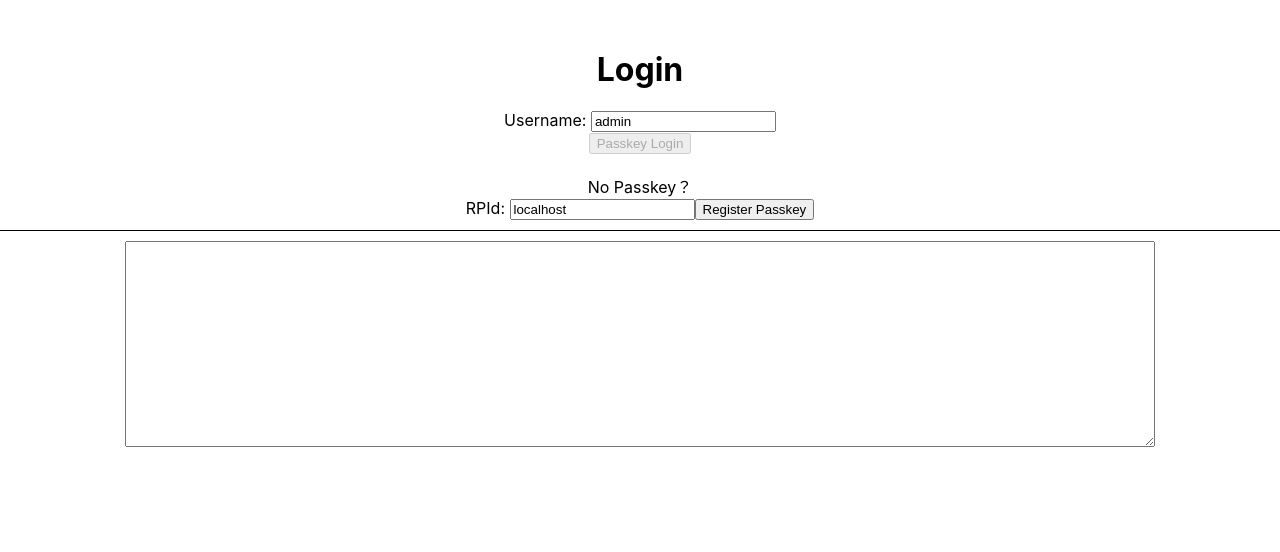
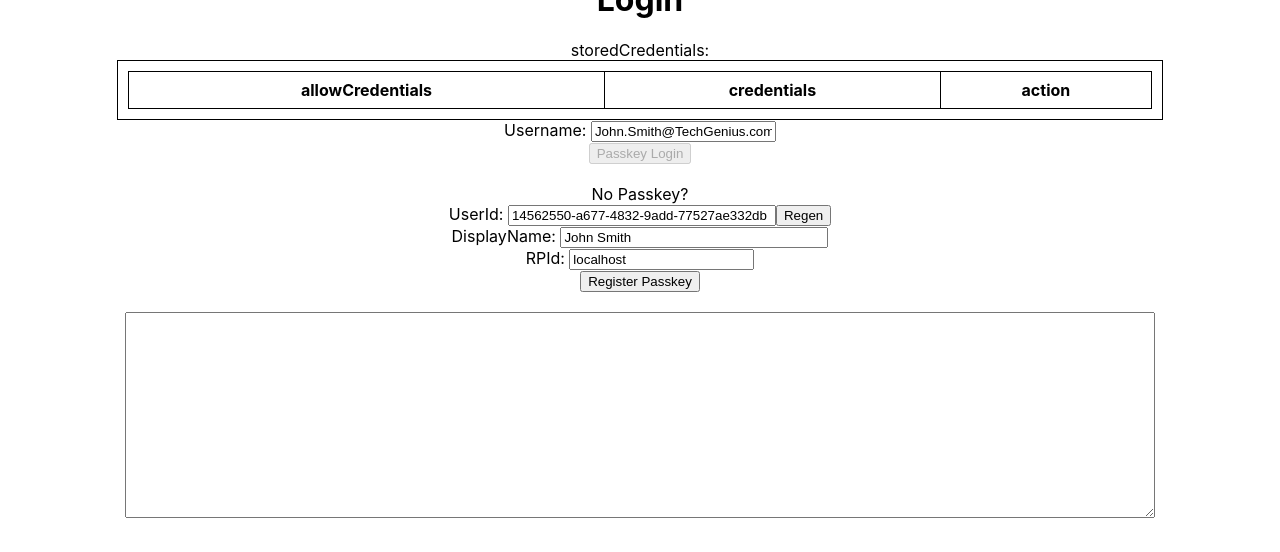
Before and after one commit to jianshaow/webauthn-demo, a React (Create React App) app: page / in a window 1280 px wide. Shown: the top 552 px of the page. Built offline with nearby package versions, Linux system fonts and the light colour scheme; the HTML template or start-up script is replaced by a standard one.

Commit message:
store credential to local storage

```diff
--- a/src/components/Home.css
+++ b/src/components/Home.css
@@ -18,6 +18,9 @@
 }
 
 .frame {
+  display: flex;
+  justify-content: center;
+  align-items: center;
   width: 80%;
   border: 1px solid #000;
   padding: 10px;
@@ -29,3 +32,14 @@
   gap: 10px;
   margin-top: 10px;
 }
+
+table {
+  border-collapse: collapse;
+  width: 100%;
+}
+
+table th,
+table td {
+  border: 1px solid black;
+  padding: 8px;
+}
--- a/src/components/Home.tsx
+++ b/src/components/Home.tsx
@@ -1,4 +1,4 @@
-import React, { Component, ChangeEvent, FormEvent } from 'react';
+import React, { Component, ChangeEvent, FormEvent, MouseEvent } from 'react';
 import './Home.css'
 import * as cbor from 'cbor-x'
 
@@ -7,24 +7,42 @@ interface HomeState {
   loggedIn: boolean;
   userId: string;
   username: string;
+  allowCredentials: PublicKeyCredentialDescriptor[];
+  storedCredentials: Credential[];
+  displayName: string;
   rpId: string;
-  credential: PublicKeyCredential | null;
   registerEnabled: boolean;
-  loginEnabled: boolean;
+}
+
+interface Credential {
+  id: string;
+  userId: string;
+  username: string;
+  displayName: string;
+  publicKey: string;
+  publicKeyAlgorithm: number;
 }
 
 class Home extends Component<{}, HomeState> {
   constructor(props: {}) {
     super(props);
+
+    const credentialsJson = localStorage.getItem('credentials');
+    var credentials = [];
+    if (credentialsJson) {
+      credentials = JSON.parse(credentialsJson);
+    }
+
     this.state = {
       log: '',
       loggedIn: false,
       userId: '14562550-a677-4832-9add-77527ae332db',
-      username: 'admin',
+      username: 'John.Smith@TechGenius.com',
+      allowCredentials: [],
+      storedCredentials: credentials,
       rpId: window.location.host,
-      credential: null,
+      displayName: 'John Smith',
       registerEnabled: false,
-      loginEnabled: false,
     };
   }
 
@@ -43,6 +61,10 @@ class Home extends Component<{}, HomeState> {
     return new TextDecoder('utf-8').decode(value);
   }
 
+  stringToBuffer(value: string): ArrayBuffer {
+    return new TextEncoder().encode(value);
+  }
+
   bufferToBase64URLString(buffer: ArrayBuffer): string {
     const bytes = new Uint8Array(buffer);
     let str = '';
@@ -54,6 +76,24 @@ class Home extends Component<{}, HomeState> {
     const base64String = btoa(str);
 
     return base64String.replace(/\+/g, '-').replace(/\//g, '_').replace(/=/g, '');
+  }
+
+  base64URLStringToBuffer(base64URLString: string): ArrayBuffer {
+    const base64 = base64URLString.replace(/-/g, '+').replace(/_/g, '/');
+
+    const padLength = (4 - (base64.length % 4)) % 4;
+    const padded = base64.padEnd(base64.length + padLength, '=');
+
+    const binary = atob(padded);
+
+    const buffer = new ArrayBuffer(binary.length);
+    const bytes = new Uint8Array(buffer);
+
+    for (let i = 0; i < binary.length; i++) {
+      bytes[i] = binary.charCodeAt(i);
+    }
+
+    return buffer;
   }
 
   concat(arrays: Uint8Array[]): Uint8Array {
@@ -70,6 +110,33 @@ class Home extends Component<{}, HomeState> {
     return toReturn;
   }
 
+  generateUUID(): string {
+    const array = new Uint8Array(16);
+    crypto.getRandomValues(array);
+    array[6] = (array[6] & 0x0f) | 0x40;
+    array[8] = (array[8] & 0x3f) | 0x80;
+    const hex = Array.from(array, byte => byte.toString(16).padStart(2, '0'));
+    const uuid = `${hex.slice(0, 4).join('')}-${hex.slice(4, 6).join('')}-${hex.slice(6, 8).join('')}-${hex.slice(8, 10).join('')}-${hex.slice(10).join('')}`;
+    return uuid;
+  }
+
+  isSelected = (credentialId: string) => {
+    const { allowCredentials } = this.state;
+    return allowCredentials.some((selectedCredential) => new TextDecoder().decode(selectedCredential.id) === credentialId);
+  };
+
+  deleteCredential = (e: MouseEvent<HTMLButtonElement>) => {
+    const { storedCredentials } = this.state;
+    const newCredentials = storedCredentials.filter((credential) => credential.id !== e.target.id);
+    this.setState({ storedCredentials: newCredentials });
+    localStorage.setItem('credentials', JSON.stringify(newCredentials));
+  }
+
+  regenUserId = (e: MouseEvent<HTMLButtonElement>) => {
+    e.preventDefault();
+    this.setState({ userId: this.generateUUID() });
+  };
+
   handleUsernameChange = (e: ChangeEvent<HTMLInputElement>) => {
     this.setState({ username: e.target.value });
   };
@@ -78,14 +145,31 @@ class Home extends Component<{}, HomeState> {
     this.setState({ rpId: e.target.value });
   };
 
+  handleAllowCredentialsChange = (e: ChangeEvent<HTMLInputElement>) => {
+    const { allowCredentials } = this.state;
+    if (e.target.checked) {
+      const allowCredential: PublicKeyCredentialDescriptor = {
+        type: 'public-key',
+        id: this.stringToBuffer(e.target.value),
+        transports: ['internal']
+      }
+      allowCredentials.push(allowCredential);
+      this.setState({ allowCredentials: allowCredentials })
+    } else {
+      const newCredentials = allowCredentials.filter((selectedCredential) => this.bufferToUTF8String(selectedCredential.id as ArrayBuffer) !== e.target.value);
+      this.setState({ allowCredentials: newCredentials });
+    }
+  };
+
   handleRegister = async (e: FormEvent) => {
     e.preventDefault();
-    const { username, userId, rpId } = this.state;
+    const { username, userId, rpId, storedCredentials } = this.state;
 
     try {
       this.appendToLog('Start register...')
       this.appendToLog('username=' + username)
       this.appendToLog('userId=' + userId);
+
       const challenge = new Uint8Array(32);
       crypto.getRandomValues(challenge);
       const createCredentialOptions: CredentialCreationOptions = {
@@ -120,6 +204,11 @@ class Home extends Component<{}, HomeState> {
       this.appendToLog('attestation.publicKeyAlgorithm=' + attestationResponse.getPublicKeyAlgorithm());
       this.appendToLog('attestation.transports=' + attestationResponse.getTransports());
 
+      const pubclicKeyDer = attestationResponse.getPublicKey();
+      if (!pubclicKeyDer) {
+        throw new Error('no public key');
+      }
+
       const { clientDataJSON, attestationObject } = attestationResponse;
 
       // verify challenge
@@ -134,7 +223,18 @@ class Home extends Component<{}, HomeState> {
       this.appendToLog('attestationObject.fmt=' + attestationObj.fmt);
 
       // save credential in state
-      this.setState({ registerEnabled: false, loginEnabled: true, credential: credential });
+      this.setState({ registerEnabled: false });
+
+      storedCredentials.push({
+        id: credential.id,
+        userId: userId,
+        username: username,
+        displayName: '',
+        publicKey: this.bufferToBase64URLString(pubclicKeyDer),
+        publicKeyAlgorithm: attestationResponse.getPublicKeyAlgorithm()
+      });
+      localStorage.setItem('credentials', JSON.stringify(storedCredentials));
+
       this.appendToLog('Register success');
     } catch (error) {
       console.error(error);
@@ -142,29 +242,24 @@ class Home extends Component<{}, HomeState> {
       this.appendToLog('Error=' + error);
     }
 
-    this.setState({ username: 'admin' });
+    this.setState({ username: 'John.Smith@TechGenius.com' });
   };
 
   handleLogin = async (e: FormEvent) => {
     e.preventDefault();
-    const { username, credential } = this.state;
+    const { username, storedCredentials, allowCredentials } = this.state;
 
     try {
       this.appendToLog('Start login...')
       this.appendToLog('username=' + username)
-      this.appendToLog('credential.id=' + credential?.id)
+      this.appendToLog('storedCredentials.length=' + storedCredentials.length)
+
       const challenge = new Uint8Array(32);
       crypto.getRandomValues(challenge);
       const getCredentialOptions: CredentialRequestOptions = {
         publicKey: {
           challenge: challenge,
-          // allowCredentials: [
-          //   {
-          //     type: 'public-key',
-          //     id: credential?.rawId as BufferSource,
-          //     transports: ['internal', 'ble', 'nfc', 'usb', 'hybrid']
-          //   },
-          // ],
+          allowCredentials: allowCredentials,
           userVerification: 'preferred',
         },
       };
@@ -174,8 +269,9 @@ class Home extends Component<{}, HomeState> {
       this.appendToLog('assertion.type=' + assertion.type);
 
       const { authenticatorData, signature, clientDataJSON, userHandle } = assertion.response as AuthenticatorAssertionResponse;
-      if (userHandle) {
-        this.appendToLog('userHandle=' + this.bufferToUTF8String(userHandle));
+
+      if (!userHandle) {
+        throw new Error('no user id')
       }
 
       // verify challenge
@@ -189,13 +285,21 @@ class Home extends Component<{}, HomeState> {
       const signatureBase = this.concat([new Uint8Array(authenticatorData), new Uint8Array(hashedClientData)]);
 
       // retrieve public key from attestation that returned from registering before
-      if (!credential) {
-        throw new Error('No credential, register first');
+      if (!storedCredentials.length) {
+        throw new Error('No credential stored, register first');
       }
 
-      const attestationResponse = credential.response as AuthenticatorAttestationResponse;
-      const publicKeyDer = attestationResponse.getPublicKey();
-      const algorithm = attestationResponse.getPublicKeyAlgorithm();
+      const userId = this.bufferToUTF8String(userHandle);
+      this.appendToLog('userId=' + userId);
+      const filteredCredentials = storedCredentials.filter((credential) => credential.userId === userId);
+      if (!filteredCredentials.length) {
+        throw new Error('no this user stored')
+      }
+      const credential = filteredCredentials[0];
+
+      const publicKeyDer = this.base64URLStringToBuffer(credential.publicKey);
+      const algorithm = credential.publicKeyAlgorithm;
+      this.appendToLog('publicKeyAlgorithm=' + algorithm);
 
       const getImportAlgorithm = (algorithm: number): RsaHashedImportParams | EcKeyImportParams | AlgorithmIdentifier => {
         if (algorithm === -7) { // for iOS
@@ -250,12 +354,11 @@ class Home extends Component<{}, HomeState> {
       this.appendToLog('Error=' + error);
     }
 
-    this.setState({ username: 'admin' });
+    this.setState({ username: 'John.Smith@TechGenius.com' });
   };
 
   render() {
-    const { loggedIn, username, rpId, registerEnabled, loginEnabled, log } = this.state;
-
+    const { loggedIn, userId, username, storedCredentials, displayName, rpId, registerEnabled, log } = this.state;
     return (
       <div className="container">
         <div className="center">
@@ -268,25 +371,64 @@ class Home extends Component<{}, HomeState> {
             <div>
               <h1>Login</h1>
               <form onSubmit={this.handleLogin}>
-                <label> Username: </label>
-                <input type="text" value={username} onChange={this.handleUsernameChange} />
-                <br />
+                <label>storedCredentials:</label>
+                <div className='frame'>
+                  <table>
+                    <thead>
+                      <tr>
+                        <th>allowCredentials</th>
+                        <th>credentials</th>
+                        <th>action</th>
+                      </tr>
+                    </thead>
+                    <tbody>
+                      {storedCredentials.map((credential) => (
+                        <tr key={credential.id}>
+                          <td>
+                            <input type="checkbox" value={credential.id} checked={this.isSelected(credential.id)} onChange={this.handleAllowCredentialsChange} />
+                          </td>
+                          <td>
+                            {credential.username}
+                          </td>
+                          <td>
+                            <button id={credential.id} onClick={this.deleteCredential}>delete</button>
+                          </td>
+                        </tr>
+                      ))}
+                    </tbody>
+                  </table>
+                </div>
+                <div>
+                  <label> Username: </label>
+                  <input type="text" value={username} onChange={this.handleUsernameChange} />
+                </div>
                 {registerEnabled ? (
                   <button type="submit">Register Passkey</button>
                 ) : (
-                  <button type="submit" disabled={!loginEnabled}>
-                    Passkey Login
-                  </button>
+                  <button type="submit" disabled={!storedCredentials.length}>Passkey Login</button>
                 )}
               </form>
               {registerEnabled ? null : (
                 <div>
                   <br />
-                  <label>No Passkey？</label>
+                  <label>No Passkey?</label>
                   <form onSubmit={this.handleRegister}>
-                    <label>RPId: </label>
-                    <input type="text" value={rpId} onChange={this.handleRpId} />
-                    <button type="submit" >Register Passkey</button>
+                    <div>
+                      <label> UserId: </label>
+                      <input type="text" value={userId} readOnly style={{ width: '260px' }} />
+                      <button onClick={this.regenUserId}>Regen</button>
+                    </div>
+                    <div>
+                      <label> DisplayName: </label>
+                      <input type="text" value={displayName} readOnly style={{ width: '260px' }} />
+                    </div>
+                    <div>
+                      <label>RPId: </label>
+                      <input type="text" value={rpId} onChange={this.handleRpId} />
+                    </div>
+                    <div>
+                      <button type="submit">Register Passkey</button>
+                    </div>
                   </form>
                 </div>
               )}
```
Lines whose indentation alone changed are shown as unchanged.
